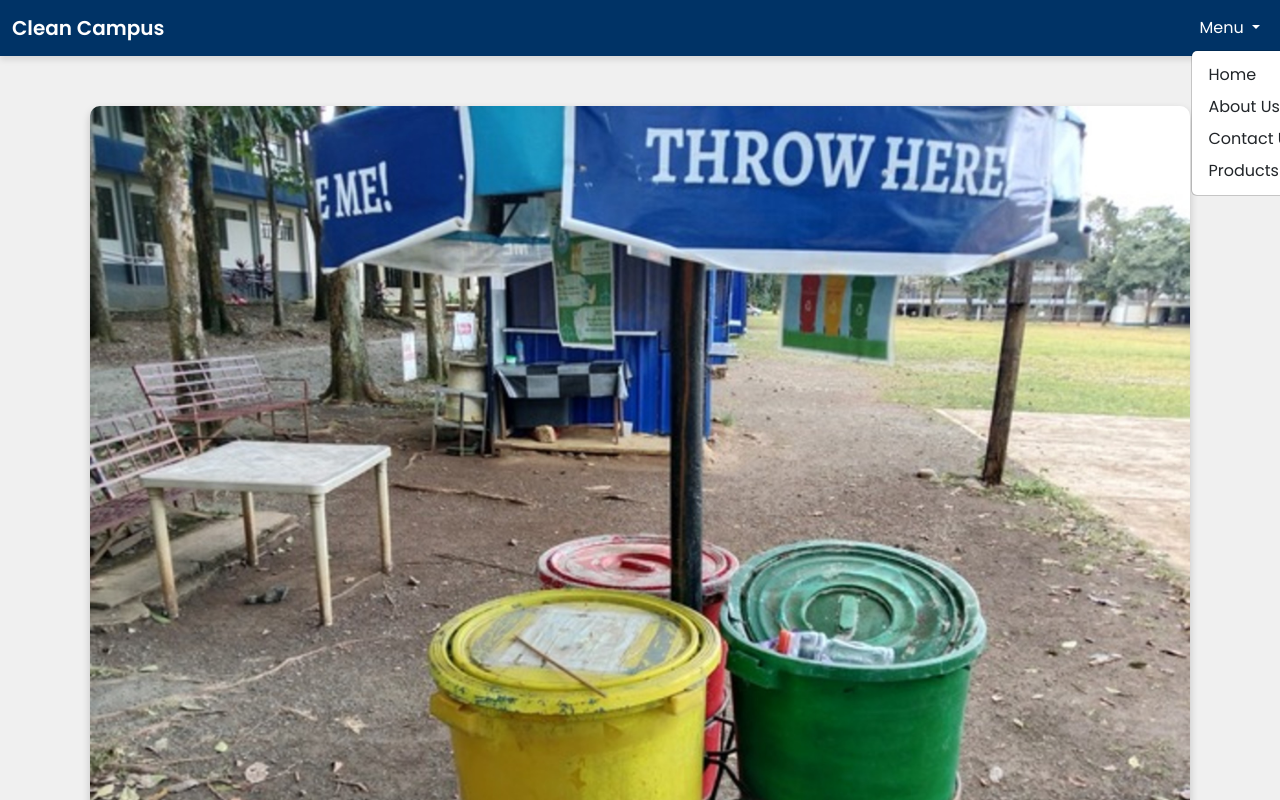
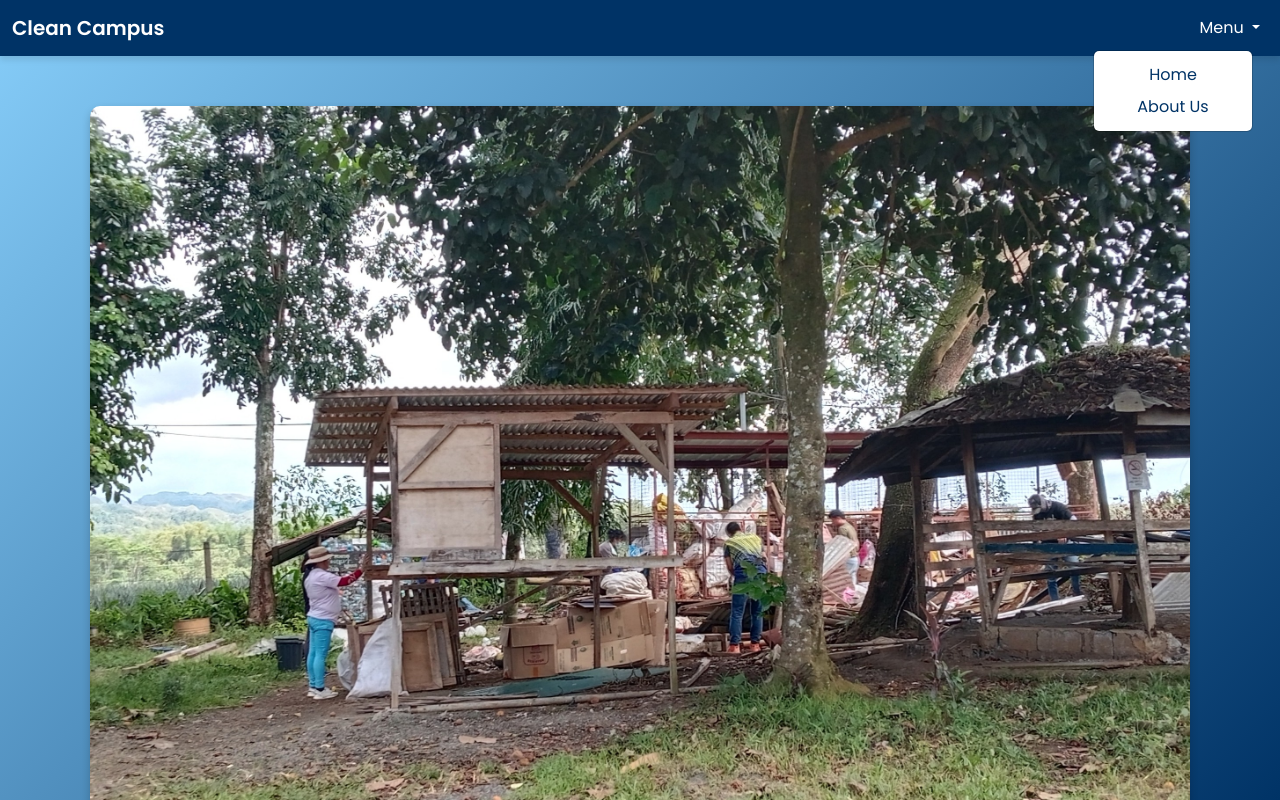
Before and after one commit to Clean-Campus/CleanCampus, a plain HTML site: page images4.html in a window 1280 px wide. Both pictures are taken after a click on the button "Menu". Shown: the top 800 px of the page. Drawn offline with nearby package versions, Linux system fonts and the light colour scheme.

Commit message:
update images4

```diff
--- a/images4.html
+++ b/images4.html
@@ -10,11 +10,13 @@
 
     <style>
         body {
-            font-family: 'Poppins', sans-serif;
-            margin-top: 56px;
-            color: #333;
-            background-color: #f0f0f0;
-        }
+    font-family: 'Poppins', sans-serif;
+    margin-top: 56px;
+    color: #333;
+    background: linear-gradient(135deg, #87cefa 0%, #003366 100%);
+    background-attachment: fixed;
+    background-size: cover;
+}
         .navbar {
             background-color: #003366;
             box-shadow: 0 4px 6px rgba(0, 0, 0, 0.1);
@@ -25,6 +27,20 @@
         }
         .navbar-brand:hover {
             color: #ffc107;
+        }
+        .navbar-nav .dropdown-menu {
+            right: 0;
+            left: auto;
+            margin-right: 15px;
+            text-align: center;
+        }
+        .navbar-nav .dropdown-menu a {
+            font-size: 1rem;
+            color: #003366;
+        }
+        .navbar-nav .dropdown-menu a:hover {
+            background-color: #ffc107;
+            color: #fff;
         }
         .content {
             text-align: center;
@@ -44,19 +60,18 @@
         box-shadow: 0 4px 8px rgba(0, 0, 0, 0.2);
         margin-bottom: 30px;
 
-        /* Transition effect for smooth changes */
+
         transition: transform 0.3s ease, box-shadow 0.3s ease;
     }
 
-    /* Hover effect for the image */
     .content img:hover {
-        transform: scale(1.05); /* Slight zoom-in effect */
-        box-shadow: 0 8px 16px rgba(0, 0, 0, 0.3); /* Enhanced shadow */
+        transform: scale(1.05);
+        box-shadow: 0 8px 16px rgba(0, 0, 0, 0.3);
     }
         .description {
             margin-top: 20px;
         }
-        /* Custom styles for the description cards */
+
         .description-card {
             background-color: #fff;
             border: 1px solid #ddd;
@@ -78,9 +93,8 @@
             color: #003366;
         }
 
-        /* Specific hover effect for Biodegradable */
         .description-card:nth-child(1):hover {
-            background-color: #d4edda; /* Light green background */
+            background-color: #d4edda;
         }
 
         footer {
@@ -116,8 +130,7 @@
                         <ul class="dropdown-menu" aria-labelledby="navbarDropdown">
                             <li><a class="dropdown-item" href="index.html">Home</a></li>
                             <li><a class="dropdown-item" href="about.html">About Us</a></li>
-                            <li><a class="dropdown-item" href="contact.html">Contact Us</a></li>
-                            <li><a class="dropdown-item" href="product.html">Products</a></li>
+
                         </ul>
                     </li>
                 </ul>
@@ -126,7 +139,7 @@
     </nav>
 
     <div class="content container">
-        <img src="./images/images1.jpg" alt="Clean Campus">
+        <img src="./images/images4.jpg" alt="Clean Campus">
         <div class="description row">
             <div class="col-md-4 d-flex">
                 <div class="description-card">
```
